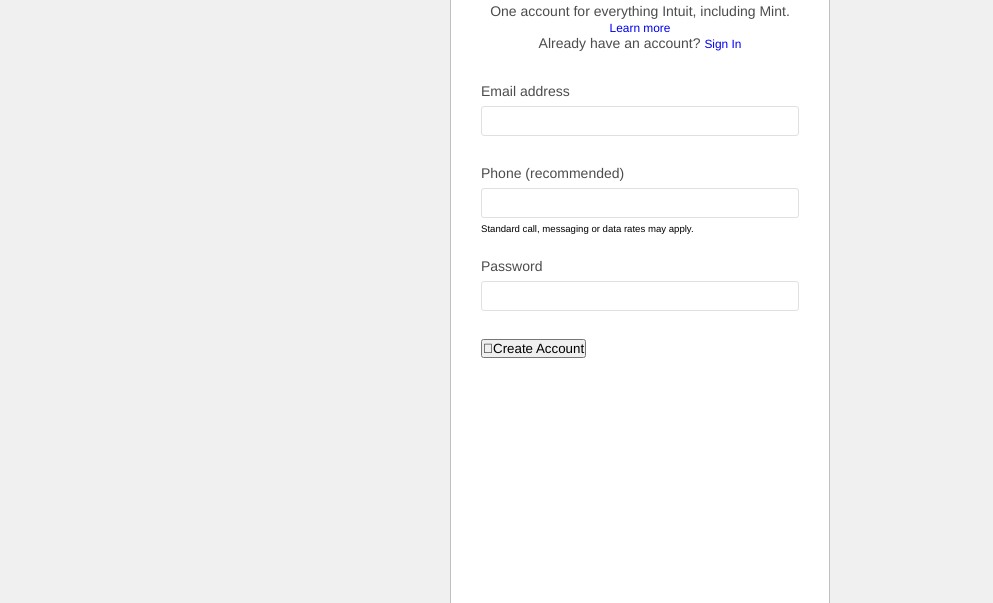
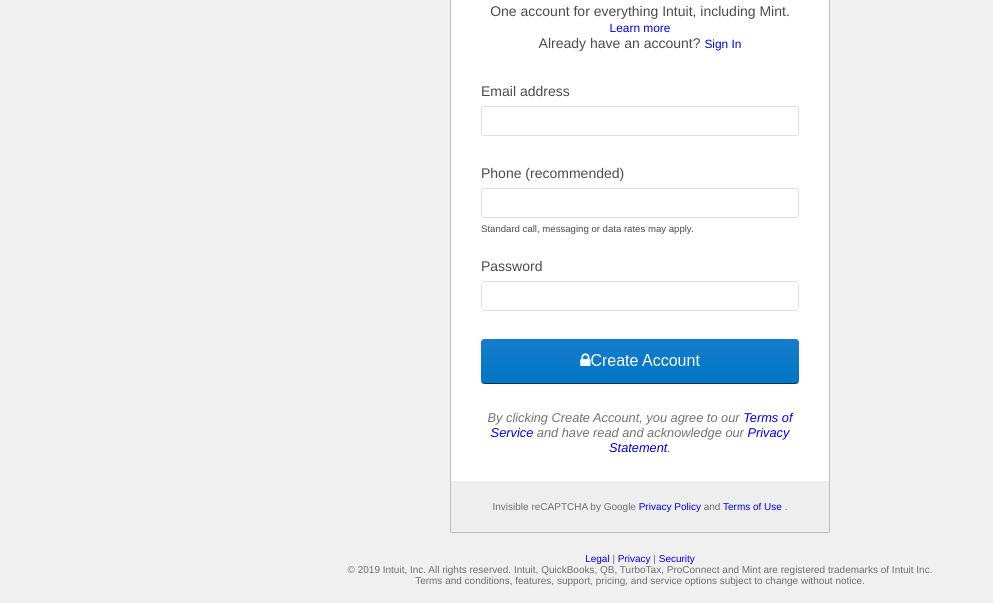
Before and after one commit to oscarnava/Mint-Login-Clone, a plain HTML site: page index.html in a window 1280 px wide. Shown: the part 197-800 px from the top of the page, without its empty margins (0-993 px from the left). Drawn offline with Linux system fonts and the light colour scheme.

Commit message:
added footer and button formating. Solved font awesome problem

```diff
--- a/css/styles.css
+++ b/css/styles.css
@@ -1,14 +1,16 @@
 *,
 *:before,
 *:after {
-    font-family: AvenirNext, Avenir, "Helvetica Neue", Helvetica, Arial, sans-serif;
-    margin: 0px;
+   /* font-family: AvenirNext, Avenir, "Helvetica Neue", Helvetica, Arial, sans-serif;
+   */ margin: 0px;
     padding: 0px;
     box-sizing: border-box;
 
 }
 body {
     background-color: #f0f0f0;
+    font-family: AvenirNext, Avenir, "Helvetica Neue", Helvetica, Arial, sans-serif;
+
 }
 
 /*img position*/
@@ -19,11 +21,11 @@ body {
 
 /*login container position*/
 #login-container {
-    display: grid;
+    /*display: grid;
     grid-template-columns: 1fr;
     grid-template-rows: 1fr 4fr 1fr;
     grid-column-gap: 0px;
-    grid-row-gap: 0px;
+    grid-row-gap: 0px;*/
     margin: auto;
     width: 380px;
     padding: 30px;
@@ -80,4 +82,47 @@ label {
     font-size: .6em;
     margin-top: -2.5em;
     margin-bottom: 2.5em;
+    color: #4c4c4c;
 }
+
+/*format for button*/
+#submit-btn{
+    width: 100%;
+    background: linear-gradient(to bottom,#167CCC 0,#0077C5 100%);
+    color: white;
+    font-weight: 400;
+    padding: 13px ;
+    border-radius: 4px;
+    border-width: 0;
+    font-size: 16px;
+    border-bottom: 1px solid rgba(0, 0, 0, 0.582);
+}
+.privacy-notice {
+    font-style: italic;
+    color: #4c4c4cc7;
+    font-size: .8em;
+    text-align: center;
+    margin: 2em auto;
+
+
+}
+#captcha {
+    background-color: #eeeeee;
+    color: #4c4c4cc7;
+    padding:2em;
+    text-align: center;
+    font-size: 10px;
+    margin: 0px -30px -30px -30px;
+}
+a {
+    text-decoration: none;
+}
+
+/*footer formating*/
+
+footer {
+    text-align: center;
+    color: #4c4c4cc7;
+    margin-top: 2em;
+    font-size: 10px;
+}
--- a/index.html
+++ b/index.html
@@ -42,15 +42,18 @@
             </label>
             <input id="password-ctl" name="password" type="password" required>
 
-            <button type="submit"><i class="fa fa-lock"></i>Create Account</button>
+            <button id="submit-btn" type="submit"><i class="fa fa-lock"></i>Create Account</button>
         </form>
         <div class="privacy-notice">
-            <p>By clicking Create Account, you agree to our Terms of Service and have read and acknowledge our Privacy Statement.</p>
-            <p>Invisible reCAPTCHA by Google Privacy Policy and Terms of Use.</p>
+            <p>By clicking Create Account, you agree to our <a href="#">Terms of Service</a>  and have read and acknowledge our <a href="#">Privacy Statement</a>.</p>
+
         </div>
+        <div id="captcha">
+                <p>Invisible reCAPTCHA by Google <a href="#">Privacy Policy</a>  and <a href="#">Terms of Use</a> .</p>
+            </div>
     </div>
     <footer>
-        <p>Legal | Privacy | Security</p>
+        <p> <a href="#">Legal</a>  | <a href="#">Privacy</a>  | <a href="#">Security</a> </p>
         <p>© 2019 Intuit, Inc. All rights reserved. Intuit, QuickBooks, QB, TurboTax, ProConnect and Mint are registered trademarks of Intuit Inc.</p>
         <p>Terms and conditions, features, support, pricing, and service options subject to change without notice.</p>
     </footer>
```
